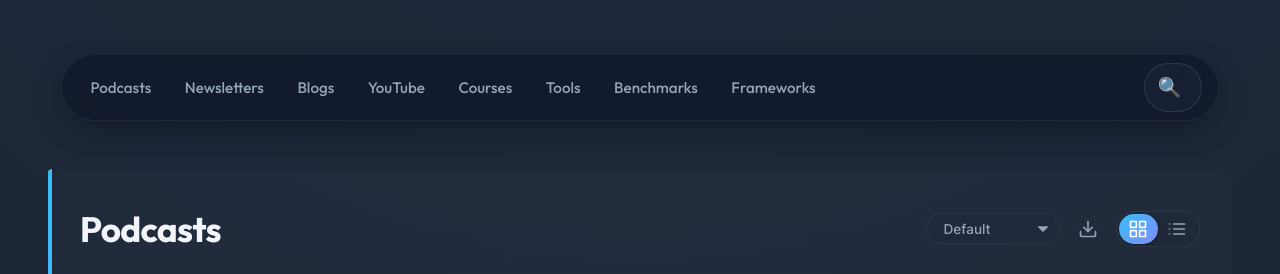
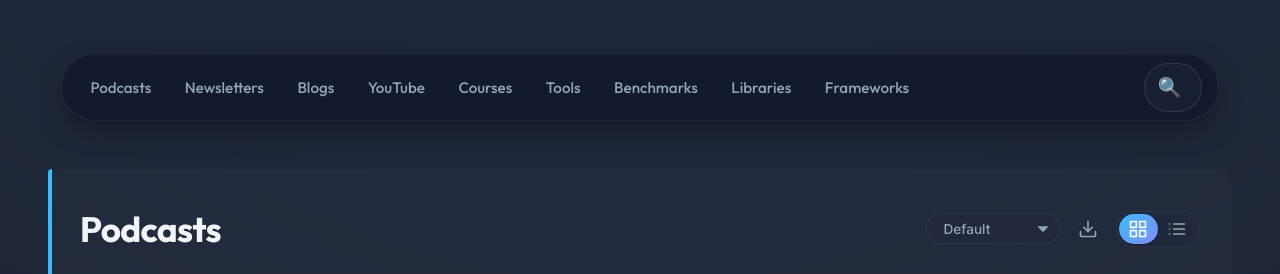
Before and after one commit to jovd83/jovd83.github.io, a React (Vite) app: page / in a window 1280 px wide. Shown: the part 526-800 px from the top of the page. Built offline with nearby package versions, Linux system fonts and the light colour scheme.

Commit message:
feat: add Libraries category and fix data issues

```diff
--- a/src/App.tsx
+++ b/src/App.tsx
@@ -25,7 +25,7 @@ interface ContentItem {
   youtube_podcast_link?: string;
 }
 
-type ContentType = 'Podcasts' | 'Newsletters' | 'Blogs' | 'YouTube' | 'Courses' | 'Tools' | 'Benchmarks';
+type ContentType = 'Podcasts' | 'Newsletters' | 'Blogs' | 'YouTube' | 'Courses' | 'Tools' | 'Benchmarks' | 'Libraries' | 'Prompt Frameworks';
 
 // --- Helper Functions ---
 const parseList = (str: string | undefined): string[] => {
@@ -477,6 +477,7 @@ function App() {
   const courses = useCSVData('courses.csv', 'Courses');
   const tools = useCSVData('tools.csv', 'Tools');
   const benchmarks = useCSVData('benchmarks.csv', 'Benchmarks');
+  const libraries = useCSVData('libraries.csv', 'Libraries');
   const frameworks = useCSVData('prompt_frameworks.csv', 'Prompt Frameworks' as any); // Cast as any or update type
 
   // New State: Search
@@ -521,7 +522,8 @@ function App() {
     Courses: "The structured learning I've invested time in when I wanted to build foundational knowledge or level up specific skills. Not everything needs a course, but these have been worth the time commitment when I needed more than just surface-level understanding.",
     Tools: "The AI applications I actually use (or used) in my workflow. Some tools have earned a permanent spot in how I work, research, or experiment; others have in the meantime already been replaced. The list evolves as new tools prove their value and others fade away.",
     Benchmarks: "The scorecards I check when evaluating models or understanding capabilities. Benchmarks aren't perfect, but they provide useful reference points for comparing models and tracking progress. I use these to inform decisions, not to make them for me.",
-    "Prompt Frameworks": "The patterns and structures I rely on when crafting prompts. These frameworks help me get better results more consistently, whether I'm prototyping something new or refining a production workflow. They're mental models that have proven useful across different models and use cases."
+    "Prompt Frameworks": "The patterns and structures I rely on when crafting prompts. These frameworks help me get better results more consistently, whether I'm prototyping something new or refining a production workflow. They're mental models that have proven useful across different models and use cases.",
+    Libraries: "Curated collections of prompts, tools, and resources that I reference to save time and discover new capabilities. These repositories are great starting points when I need inspiration or want to see how others are solving specific problems."
   };
 
   const navItems = [
@@ -532,6 +534,7 @@ function App() {
     { id: 'courses', label: 'Courses', count: courses.length },
     { id: 'tools', label: 'Tools', count: tools.length },
     { id: 'benchmarks', label: 'Benchmarks', count: benchmarks.length },
+    { id: 'libraries', label: 'Libraries', count: libraries.length },
     { id: 'frameworks', label: 'Frameworks', count: frameworks.length },
   ];
 
@@ -607,6 +610,7 @@ function App() {
         <Section id="courses" title="Courses" intro={intros.Courses} data={filterBySearch(courses)} />
         <Section id="tools" title="Tools" intro={intros.Tools} data={filterBySearch(tools)} />
         <Section id="benchmarks" title="Benchmarks & Reports" intro={intros.Benchmarks} data={filterBySearch(benchmarks)} />
+        <Section id="libraries" title="Libraries" intro={intros.Libraries} data={filterBySearch(libraries)} />
         <Section id="frameworks" title="Prompt Frameworks" intro={intros["Prompt Frameworks"]} data={filterBySearch(frameworks)} />
       </main>
 
```
Also changed, not shown: public/data/libraries.csv (added), public/data/newsletters.csv.
